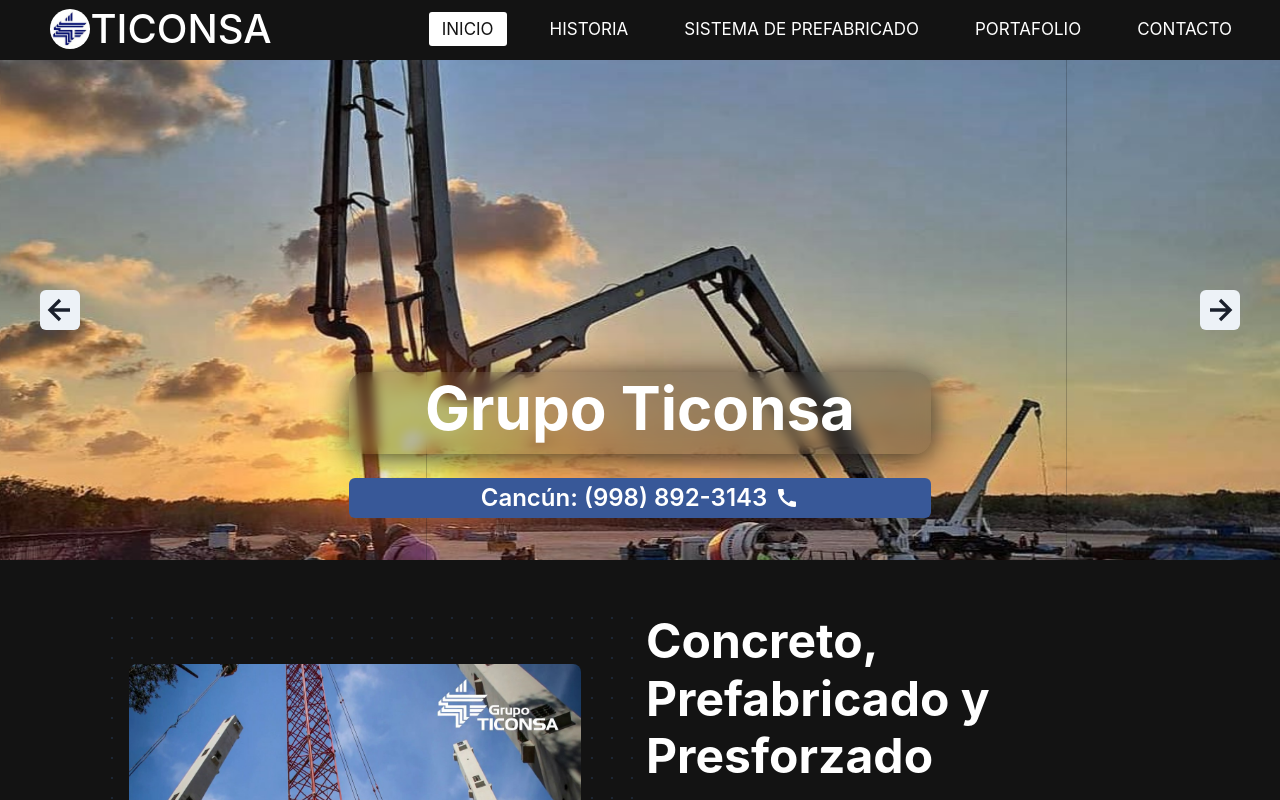
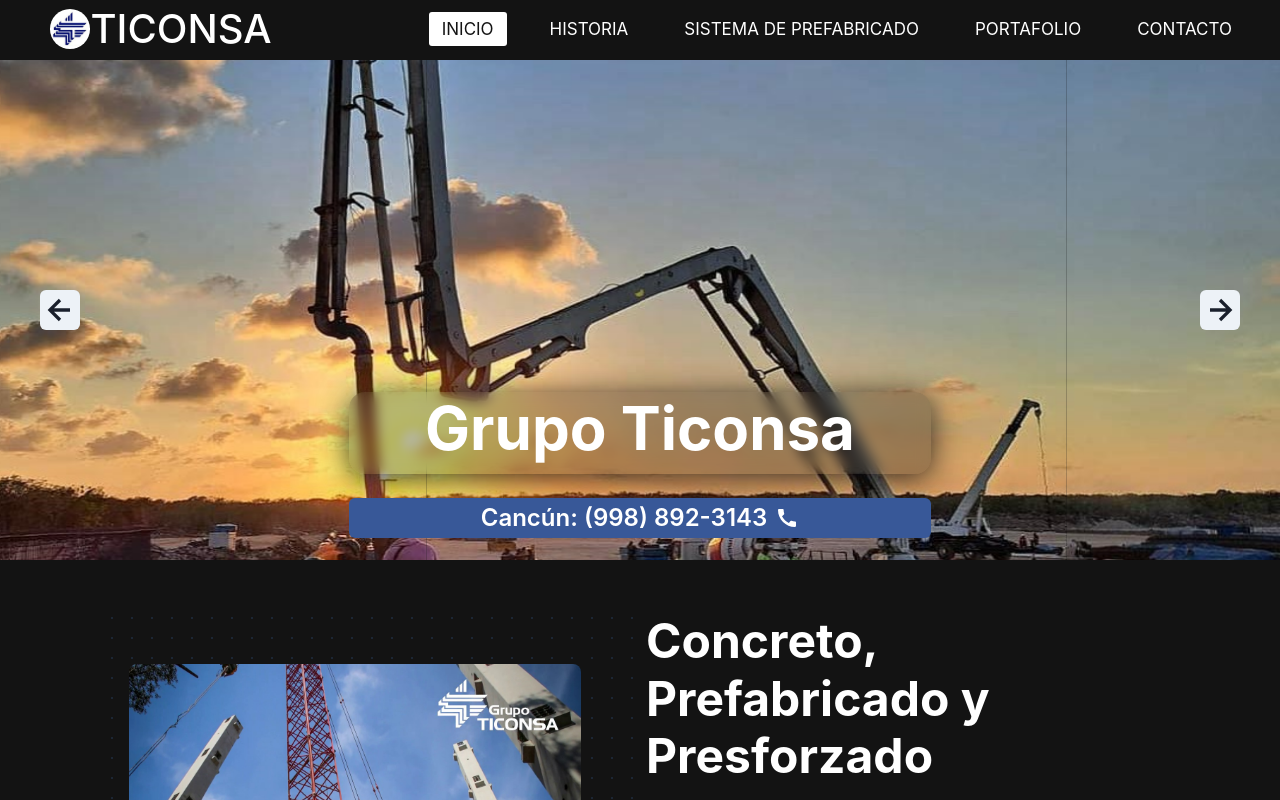
Before and after one commit to ucm23/grupo-ticonsa, a React (Vite) app: page / in a window 1280 px wide. Shown: the top 800 px of the page. Built offline with nearby package versions, Linux system fonts and the light colour scheme.

Commit message:
carousel

```diff
--- a/src/components/Carousel.jsx
+++ b/src/components/Carousel.jsx
@@ -101,7 +101,15 @@
                         imageUrl={card.image}
                         numParts={mobile?3:6}
                     >
-                        <Container zIndex={10} size="container.lg" height="600px" p={0} width={'100%'} position="relative" top={mobile?(-575):(-500)}>
+                        <Container
+                          zIndex={10}
+                          size="container.lg"
+                          height="600px"
+                          p={0}
+                          width={'100%'}
+                          position="relative"
+                          top={mobile?('-35rem'):('-30rem')}
+                        >
                           <Stack
                             spacing={6}
                             w={'full'}
```
